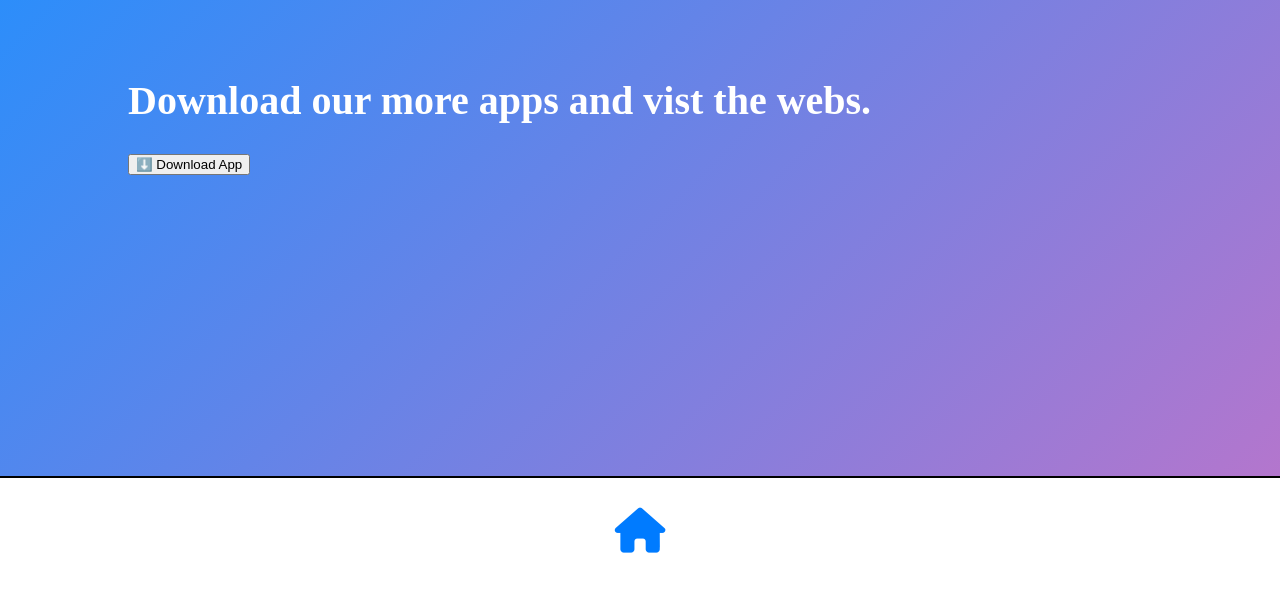
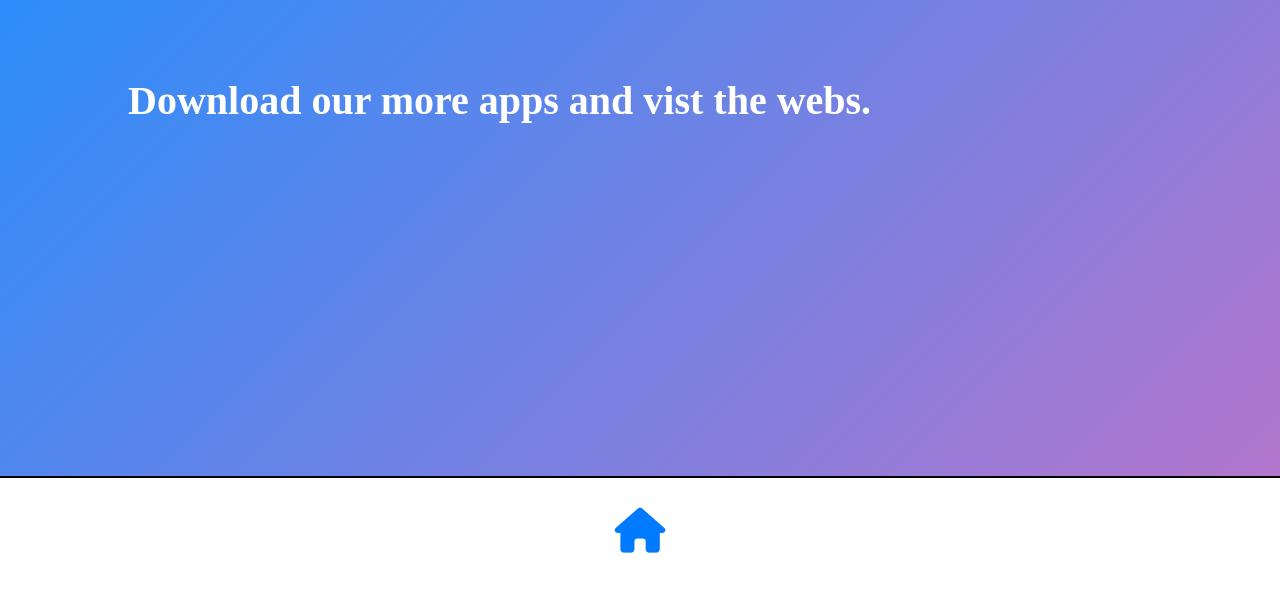
Before and after one commit to popibaruah22/sharetalk, a plain HTML site: page docs/more.html in a window 1280 px wide. Shown: the part 184-800 px from the top of the page. Drawn offline with Linux system fonts and the light colour scheme.

Commit message:
Remove download button and status from more.html
Removed download button and status paragraph from the more.html file.

```diff
--- a/docs/more.html
+++ b/docs/more.html
@@ -14,11 +14,6 @@
     </div>
   <main>
     <h1>Download our more apps and vist the webs.</h1>
-  <button id="pwaInstallBtn" style="display:;">
-  ⬇️ Download App
-</button>
-
-<p id="pwaInstallStatus"></p>
 
 <script src="more.js"></script>
   </main>
```
